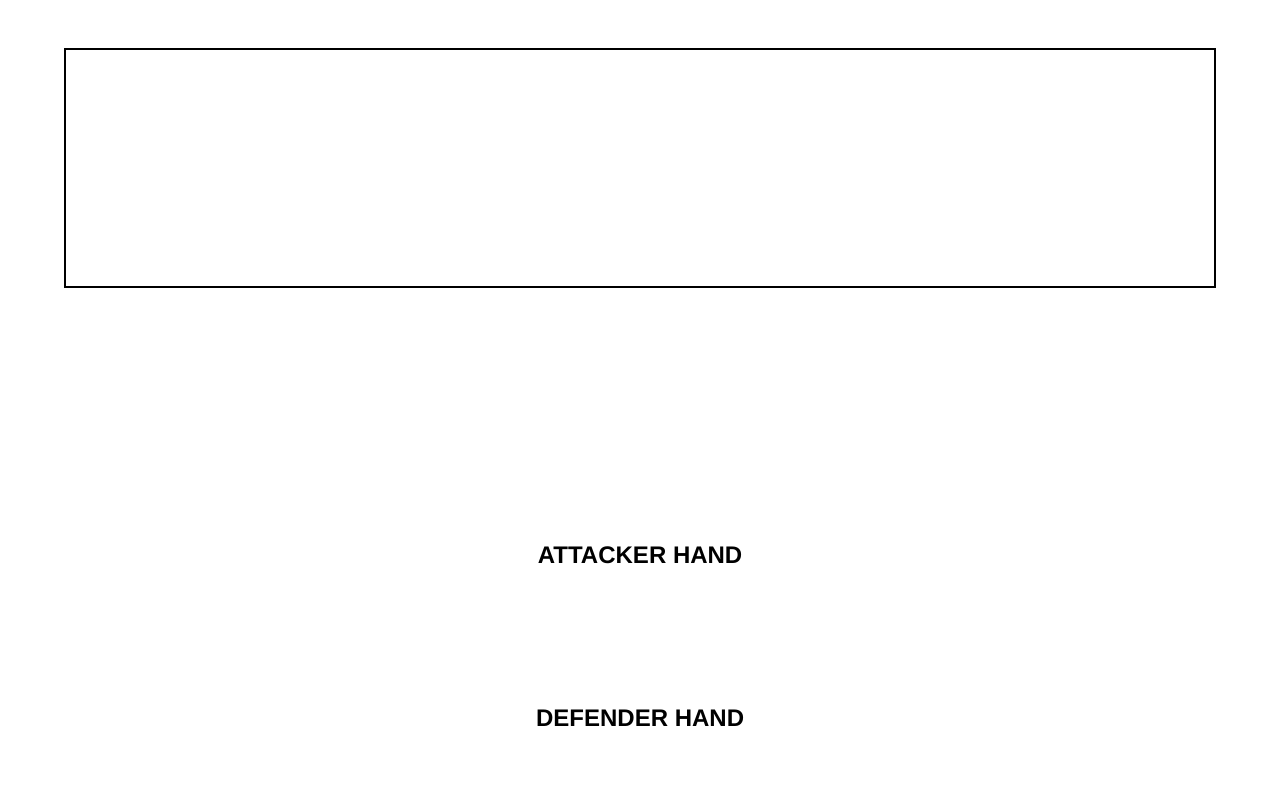
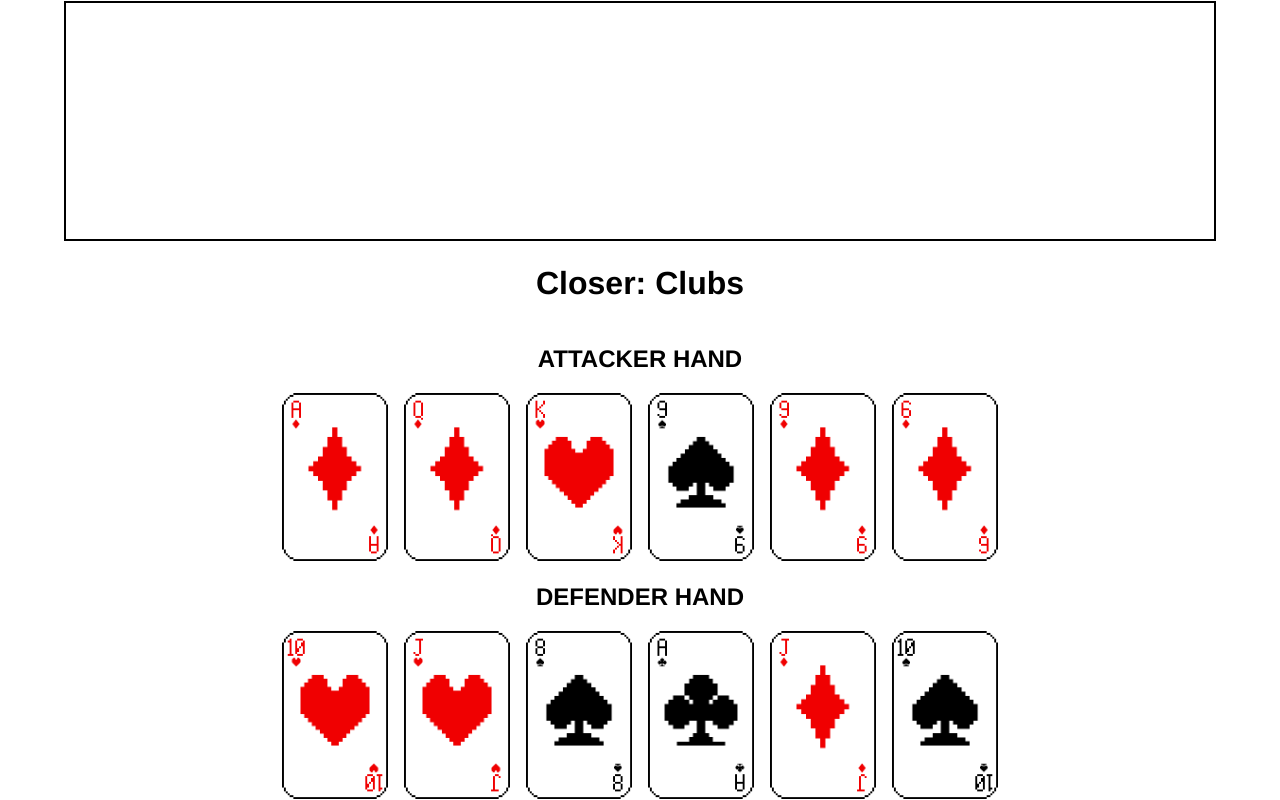
Before and after one commit to AdamRWeinstein/durak, a website with bundled scripts: page singleplayer.html in a window 1280 px wide. Built offline with nearby package versions, Linux system fonts and the light colour scheme.

Commit message:
Fix imports for singleplayer

```diff
--- a/singleplayer.html
+++ b/singleplayer.html
@@ -6,7 +6,7 @@
     <meta name="viewport" content="width=device-width, initial-scale=1.0">
     <title>Document</title>
     <link rel="stylesheet" href="css/style.css">
-    <script defer src="js/main.js"></script>
+    <script defer type="module" src="js/main.js"></script>
     <script src="https://cdn.jsdelivr.net/npm/sortablejs@latest/Sortable.min.js"></script>
 </head>
 
```
